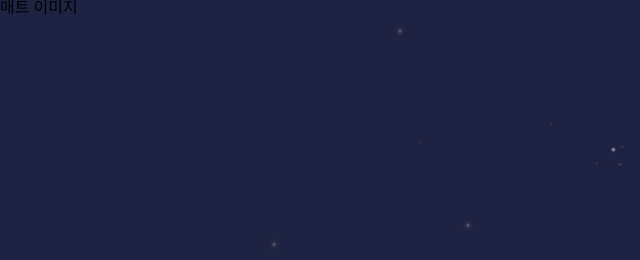
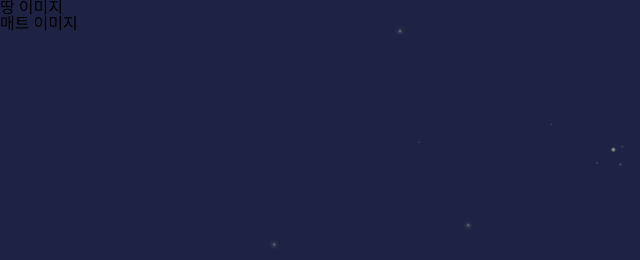
Before and after one commit to Lee-Ji-Hyeon/Lee-Ji-Hyeon.github.io, a plain HTML site: page index.html in a window 1280 px wide. Shown: the top 260 px of the page, 0-640 px from the left. Drawn offline with nearby package versions, Linux system fonts and the light colour scheme.

Commit message:
메인배경 이미지 코딩

```diff
--- a/index.html
+++ b/index.html
@@ -13,6 +13,9 @@
 
 <body>
     <div id="main">
+        <div class="ground">
+            땅 이미지
+        </div>
         <div class="mat">
             매트 이미지
         </div>
```
